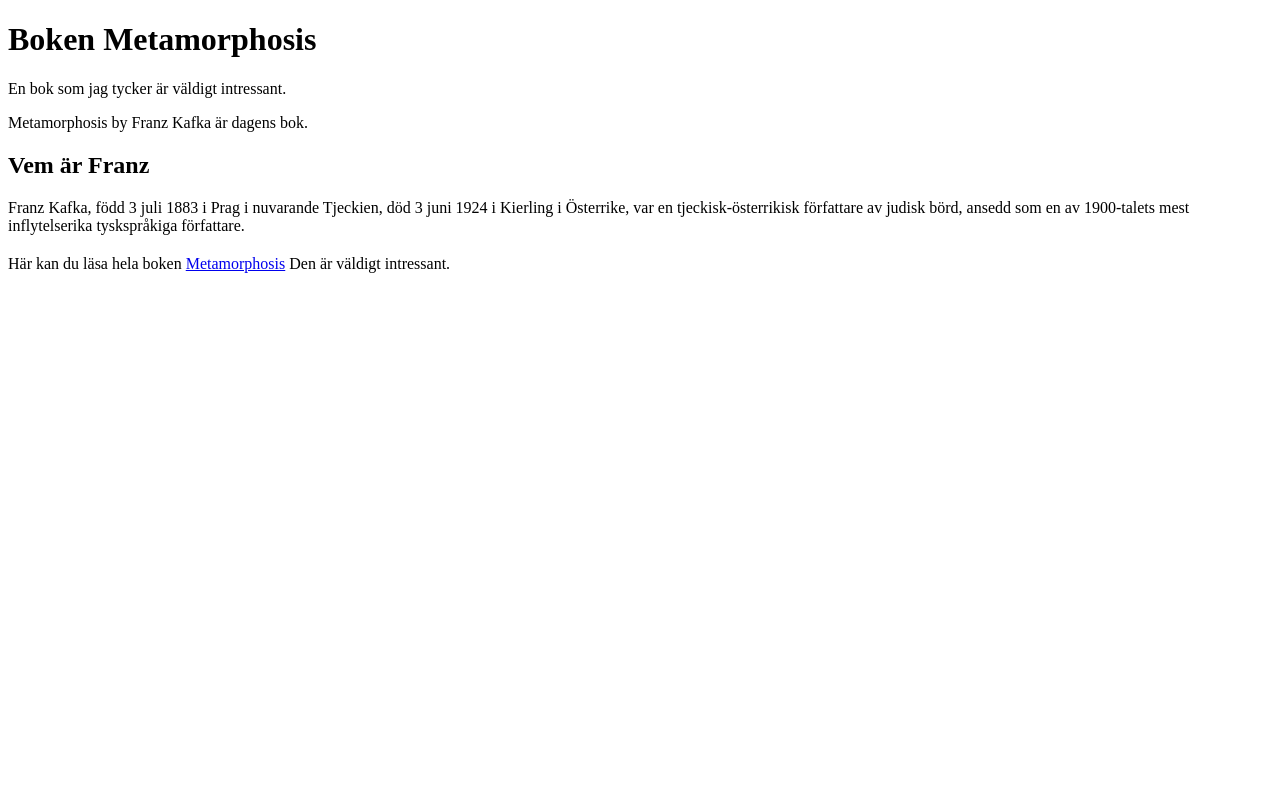
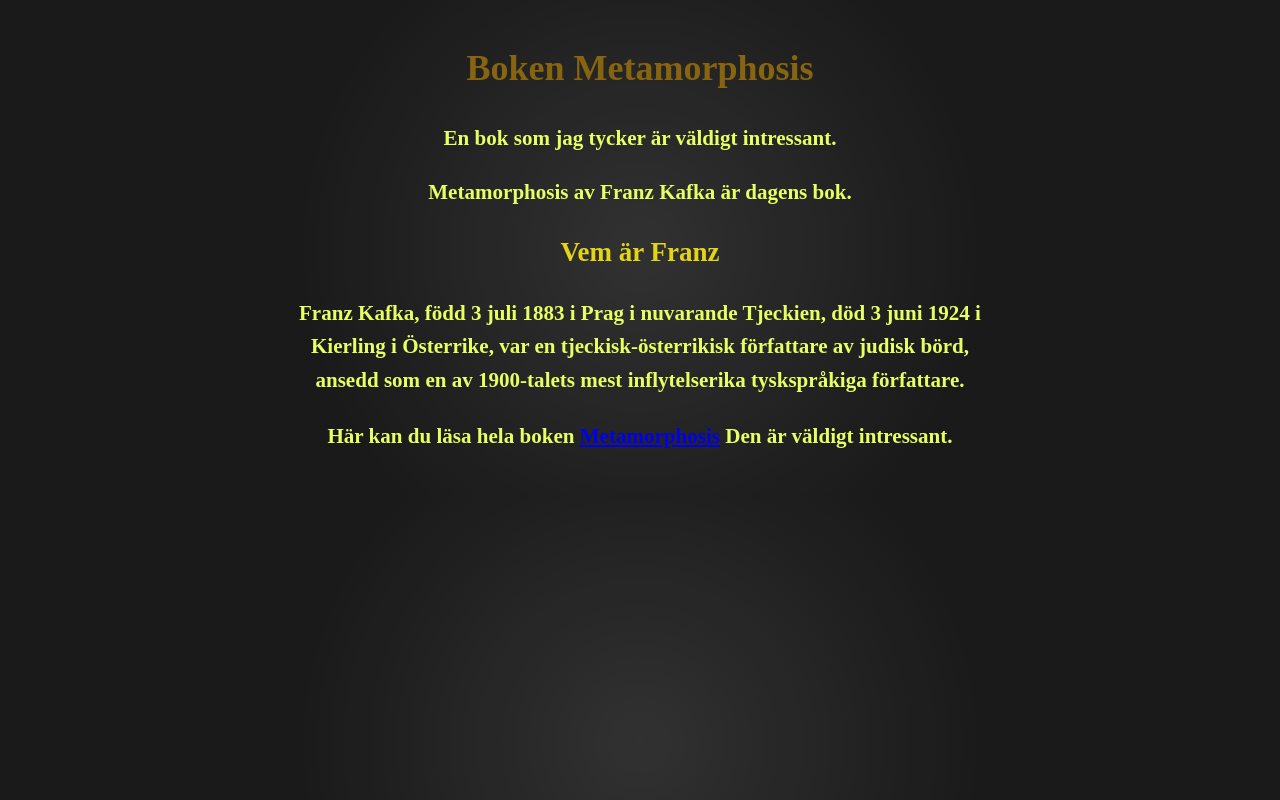
Before and after one commit to Loweezzt/te23-wu1-intro, a plain HTML site: page index.html in a window 1280 px wide. Drawn offline with Linux system fonts and the light colour scheme.

Commit message:
mETAMORPHOSIS

```diff
--- a/index.html
+++ b/index.html
@@ -6,16 +6,18 @@
     <title>Böker</title>
 </head>
 <body>
+<main>
 <link rel="stylesheet" href="style.css">
 <h1>Boken Metamorphosis</h1>
-<p>En bok som jag tycker är väldigt intressant.</p>
-<p>Metamorphosis by Franz Kafka är dagens bok.</p>
+<h3>En bok som jag tycker är väldigt intressant.</h3>
+<h3>Metamorphosis av Franz Kafka är dagens bok.</h3>
 <h2>Vem är Franz</h2>
-<p>Franz Kafka, född 3 juli 1883 i Prag i nuvarande Tjeckien, död 3 juni 1924 i Kierling i Österrike, var en tjeckisk-österrikisk författare av judisk börd, ansedd som en av 1900-talets mest inflytelserika tyskspråkiga författare.</p>
+<h3>Franz Kafka, född 3 juli 1883 i Prag i nuvarande Tjeckien, död 3 juni 1924 i Kierling i Österrike, var en tjeckisk-österrikisk författare av judisk börd, ansedd som en av 1900-talets mest inflytelserika tyskspråkiga författare.</h3>
 <h2></h2>
-<p></p>
+
 
 </ul>
-<p>Här kan du läsa hela boken <a href="tale.html">Metamorphosis</a> Den är väldigt intressant.</p>
+<h3>Här kan du läsa hela boken <a href="tale.html">Metamorphosis</a> Den är väldigt intressant.</h3>
+</main>
 </body>
 </html>
--- a/style.css
+++ b/style.css
@@ -1,9 +1,61 @@
+
+
 body {
-    font-family:'Segoe UI', Tahoma, Geneva, Verdana, sans-serif
-    font-size 1.5rem;
+
+    margin: 0;
+    display: flex;
+
+    align-items: center;
+    background-color: #1a1a1a;
+    background-image: radial-gradient(circle, rgba(255,255,255,0.1), transparent 50%);
+    overflow: hidden;
+
 }
 
+background-effect {
+    position: center;
+    top: 50%;
+    left: 50%;
+
+    background: #1a1a1a;
+    box-shadow:
+        0 0 20px rgba(255, 255, 255, 0.1), /* Lätt vit skugga */
+        0 0 50px rgba(255, 255, 255, 0.05), /* Lite större men subtil vit glöd */
+        0 0 100px rgba(255, 255, 255, 0.03); /* Subtil större vit glöd */
+    transform: translate(-50%, -50%);
+    z-index: -1; /* Lägg bakgrundseffekten bakom allt */
+
+}
+
+h1 {
+    color: #876510;
+    font-weight: 700;
+    text-align: center;
+    margin-top: 20px;
+
+}
+h2 {
+        color: #e3d515;
+        font-weight: 700;
+        text-align: center;
+        margin-top: 20px;
+
+}
+h3 {
+            color: #e7ff63;
+            font-weight: 700;
+            text-align: center;
+            margin-top: 20px;
+
+
+}
 main {
+    color: #ecef91;
+    line-height: 1.6;
+    font-size: 18px;
+    margin: 20px;
     max-width: 80ch;
+    text-align: center;
     margin-inline: auto;
+
 }
```
Also changed, not shown: tale.html (+3 -3 lines).
